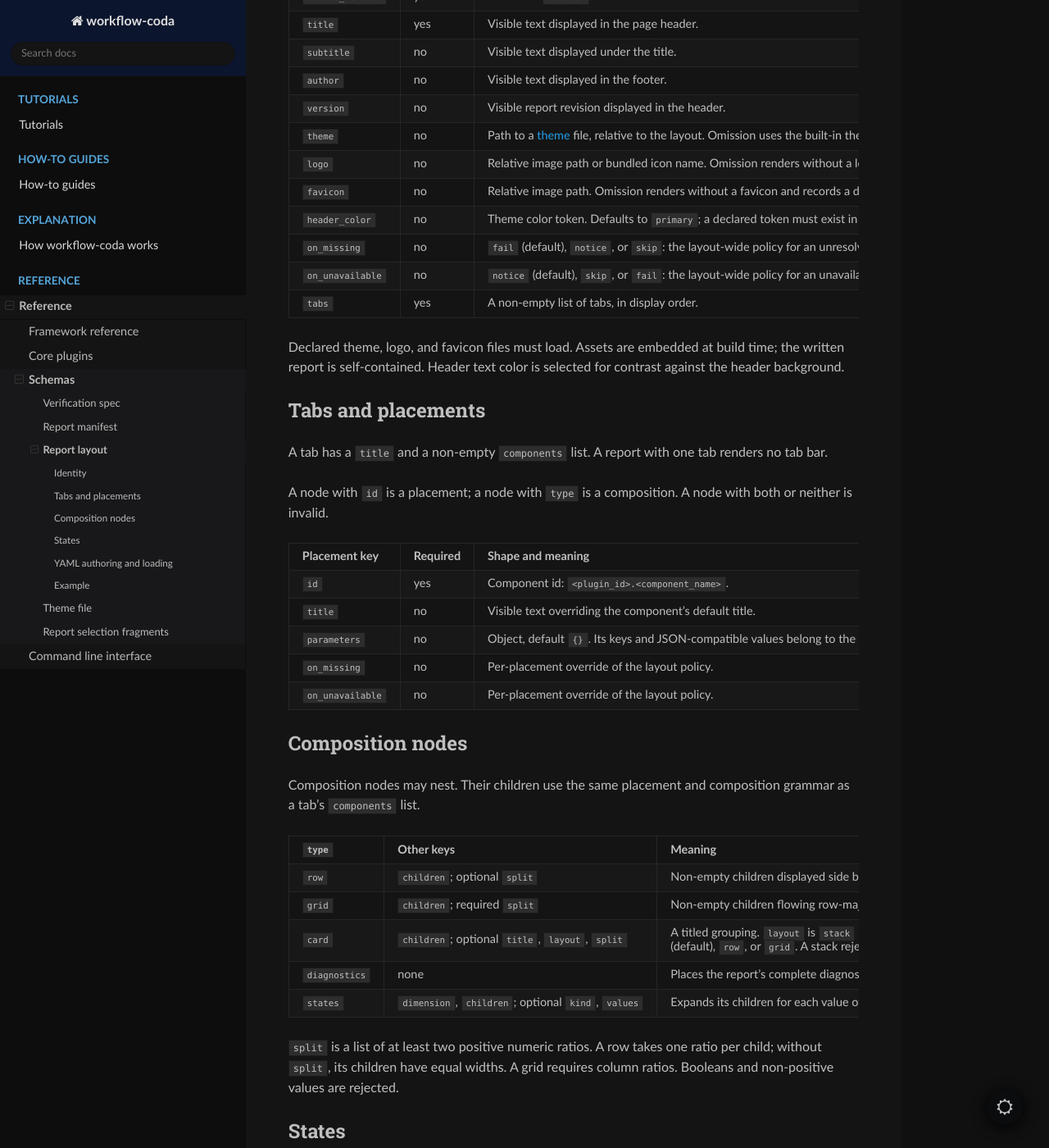
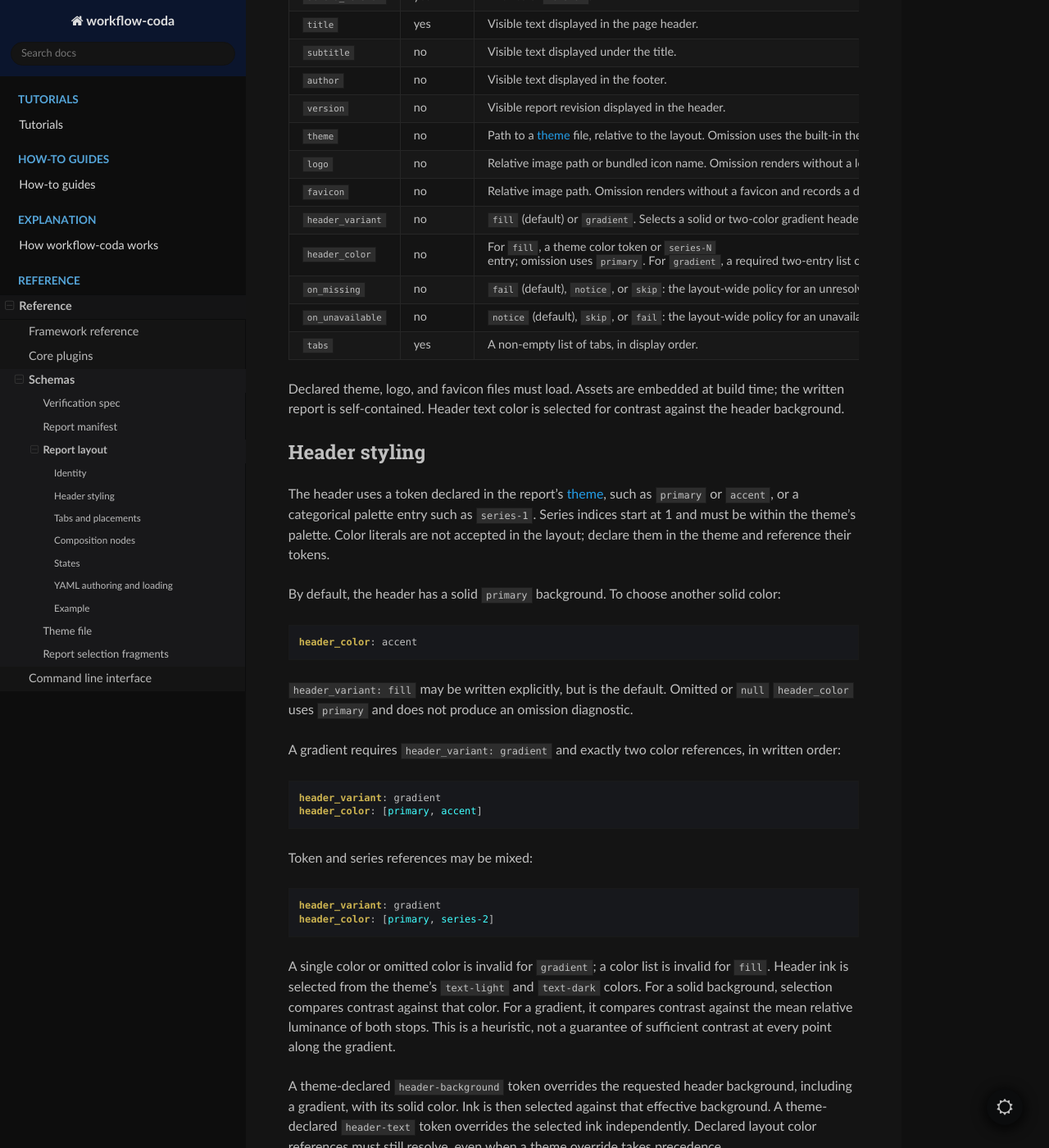
Before and after one commit to Rounge-lab/workflow-coda, a Sphinx documentation site: the page built from docs/source/user/reference/schemas/layout.rst, in a window 1280 px wide and 1400 px high, scrolled down 366 px. Shown: the whole window at 82% size. Built offline with Sphinx 7.4.7 and the Read the Docs theme 3.1.0, drawn with Linux system fonts in a browser that asks for light colours; some of the changed text lies outside the part shown.

Commit message:
Updated documentation to align with new header styling

```diff
--- a/docs/source/user/how-to/report-authoring.rst
+++ b/docs/source/user/how-to/report-authoring.rst
@@ -405,7 +405,8 @@ Two layout keys finish the look:
 * ``header_color`` — the header bar's background, named as a token
   the theme declares; never a color literal. Omitted means the
   theme's ``primary``. The bar's text color is picked automatically
-  for contrast, on any theme.
+  for contrast, on any theme. By default, the header is a solid color
+  (``header_variant: fill``).
 * ``logo`` — two vocabularies. A path addresses an image file next
   to the layout: raster formats embed as data, and an SVG file
   inlines as markup, so a logo authored with ``"currentColor"``
--- a/docs/source/user/reference/schemas/layout.rst
+++ b/docs/source/user/reference/schemas/layout.rst
@@ -43,10 +43,16 @@ Identity
      - no
      - Relative image path. Omission renders without a favicon and
        records a diagnostic.
+   * - ``header_variant``
+     - no
+     - ``fill`` (default) or ``gradient``. Selects a solid or
+       two-color gradient header background.
    * - ``header_color``
      - no
-     - Theme color token. Defaults to ``primary``; a declared token
-       must exist in the theme.
+     - For ``fill``, a theme color token or ``series-N`` entry;
+       omission uses ``primary``. For ``gradient``, a required
+       two-entry list of color references. Declared references must
+       resolve against the report's theme.
    * - ``on_missing``
      - no
      - ``fail`` (default), ``notice``, or ``skip``: the layout-wide
@@ -59,9 +65,61 @@ Identity
      - yes
      - A non-empty list of tabs, in display order.
 
+
 Declared theme, logo, and favicon files must load. Assets are embedded
 at build time; the written report is self-contained. Header text color
 is selected for contrast against the header background.
+
+Header styling
+--------------
+
+The header uses a token declared in the report's :doc:`theme <theme>`,
+such as ``primary`` or ``accent``, or a categorical palette entry
+such as ``series-1``. Series indices start at 1 and must be within the
+theme's palette. Color literals are not accepted in the layout;
+declare them in the theme and reference their tokens.
+
+By default, the header has a solid ``primary`` background. To choose
+another solid color:
+
+.. code-block:: yaml
+
+   header_color: accent
+
+``header_variant: fill`` may be written explicitly, but is the
+default. Omitted or ``null`` ``header_color`` uses ``primary`` and
+does not produce an omission diagnostic.
+
+A gradient requires ``header_variant: gradient`` and exactly two
+color references, in written order:
+
+.. code-block:: yaml
+
+   header_variant: gradient
+   header_color: [primary, accent]
+
+Token and series references may be mixed:
+
+.. code-block:: yaml
+
+   header_variant: gradient
+   header_color: [primary, series-2]
+
+A single color or omitted color is invalid for
+``gradient``; a color list is invalid for ``fill``.
+Header ink is selected from the theme's ``text-light`` and
+``text-dark`` colors. For a solid background, selection compares
+contrast against that color. For a gradient, it compares contrast
+against the mean relative luminance of both stops. This is a
+heuristic, not a guarantee of sufficient contrast at every point
+along the gradient.
+
+A theme-declared ``header-background`` token overrides the requested
+header background, including a gradient, with its solid color. Ink
+is then selected against that effective background. A theme-declared
+``header-text`` token overrides the selected ink independently.
+Declared layout color references must still resolve, even when a
+theme override takes precedence.
 
 Tabs and placements
 -------------------
@@ -227,6 +285,8 @@ Example
 
    schema_version: "0.3.0"
    title: Run summary
+   header_variant: gradient
+   header_color: [primary, accent]
    tabs:
      - title: Headlines
        components:
```
Also changed, not shown: docs/source/user/reference/schemas/theme.rst (+54 -4 lines).
